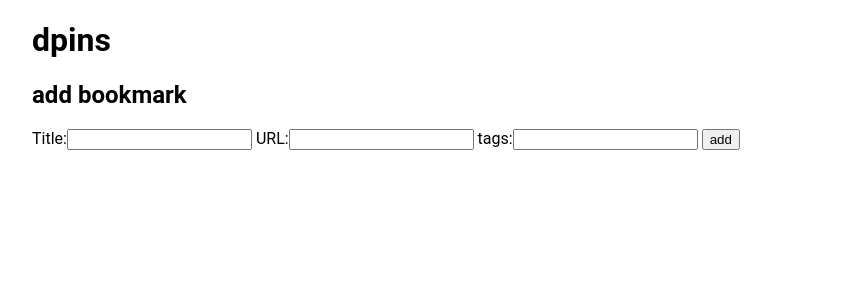
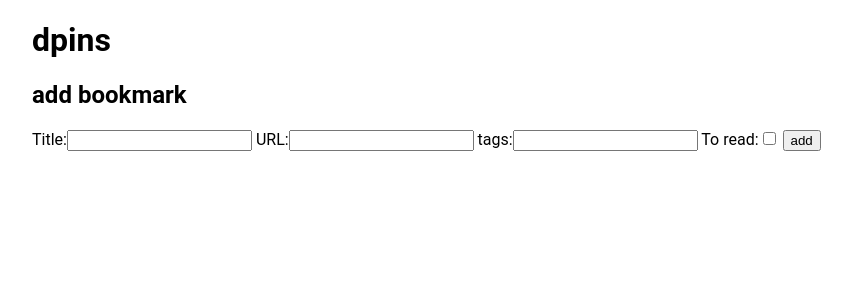
Before and after one commit to DominikM/dpins, a Django app: page /add/ in a window 1280 px wide. Shown: the top 300 px of the page, without its empty margins (108-960 px from the left). Run offline with Django 3.2, Linux system fonts and the light colour scheme; the visitor is signed in with stand-in values (Sample User, id 1).

Commit message:
added to read funcionality

```diff
--- a/bookmarks/forms.py
+++ b/bookmarks/forms.py
@@ -1,13 +1,14 @@
-from django.forms import Form, URLField, CharField, BooleanField, HiddenInput, FileField
+from django import forms
 
 from .models import Bookmark
 
-class BookmarkForm(Form):
-    title = CharField(label='Title')
-    url = URLField(label='URL')
-    tags = CharField(label='tags', required=False)
-    auto_close = BooleanField(initial=False, widget=HiddenInput(), required=False)
+class BookmarkForm(forms.Form):
+    title = forms.CharField(label='Title')
+    url = forms.URLField(label='URL')
+    tags = forms.CharField(label='tags', required=False)
+    to_read = forms.BooleanField(label='To read', initial=False)
+    auto_close = forms.BooleanField(initial=False, widget=forms.HiddenInput(), required=False)
 
 
-class ImportFileForm(Form):
-    html = FileField(label='File')
+class ImportFileForm(forms.Form):
+    html = forms.FileField(label='File')
--- a/bookmarks/models.py
+++ b/bookmarks/models.py
@@ -6,6 +6,7 @@ from django.contrib.auth.models import User
 class Bookmark(models.Model):
     title = models.TextField()
     tags = models.ManyToManyField('Tag', related_name="bookmarks", blank=True)
+    to_read = models.BooleanField(default=False)
     url = models.URLField(max_length=500)
     date_time_added = models.DateTimeField(auto_now_add=True)
     user = models.ForeignKey(User, on_delete=models.CASCADE, related_name='bookmarks')
--- a/bookmarks/static/bookmarks/main.css
+++ b/bookmarks/static/bookmarks/main.css
@@ -30,8 +30,8 @@ body {
 
 .bm {
     display: block;
-    margin-top: 1em;
-    margin-bottom: 1em;
+    padding-top: 0.6em;
+    padding-bottom: 0.6em;
 }
 
 .bm_commands {
@@ -101,3 +101,7 @@ a.bm_title {
     float: right;
     margin-left: 0.5em
 }
+
+.unread {
+    background-color: #d4d4d4;
+}
--- a/bookmarks/templates/bookmarks.html
+++ b/bookmarks/templates/bookmarks.html
@@ -3,7 +3,8 @@
 
 {% block content %}
 <div id="commands_container">
-    <div class="command_left"><a href="{% url 'bookmark_add' %}">add</a></div>
+  <div class="command_left"><a href="{% url 'bookmark_add' %}">add</a></div>
+  <div class="command_left"><a href="{% url 'bookmarks_to_read' %}">to read</a></div>
     <div class="command_right"><a href="{% url 'logout' %}">logout</a></div>
     <div class="command_right"><a href="javascript:(function(){data={title:document.title,url:window.location.href,auto_close: true};urlParams=new URLSearchParams(data);newUrl=new URL(&quot;http://dpins.link/add&quot;);newUrl.search = &quot;?+urlParams.toString();window.open(newUrl.toString());})();">bookmarklet</a></div>
     <div class="command_right"><a href="{% url 'import_html' %}">import</a></div>
--- a/bookmarks/urls.py
+++ b/bookmarks/urls.py
@@ -27,5 +27,8 @@ urlpatterns = [
     path('delete/<bookmark_id>/', views.bookmark_delete, name='bookmark_delete'),
     path('tag/<word>/', views.tag_view, name='tag'),
     path('search/', views.search_view, name='search'),
-    path('import_html/', views.import_html, name='import_html')
+    path('import_html/', views.import_html, name='import_html'),
+    path('set_read/<bookmark_id>', views.set_read, name='set_read'),
+    path('set_unread/<bookmark_id>', views.set_unread, name='set_unread'),
+    path('to_read/', views.bookmarks_to_read, name='bookmarks_to_read')
 ]
--- a/bookmarks/views.py
+++ b/bookmarks/views.py
@@ -13,6 +13,7 @@ from lxml import etree
 
 from .models import Bookmark, Tag
 from .forms import BookmarkForm, ImportFileForm
+from . import utils
 
 
 def home(request):
@@ -30,6 +31,14 @@ def bookmarks(request):
     page_obj = paginator.get_page(page_number)
     return render(request, 'bookmarks.html', {'bookmarks': page_obj, 'bmform': BookmarkForm(), 'import_html_form': ImportFileForm()})
 
+@login_required
+def bookmarks_to_read(request):
+    bookmarks = Bookmark.objects.filter(user=request.user, to_read=True).order_by('-date_time_added')
+    paginator = Paginator(bookmarks, 25)
+    page_number = request.GET.get('page')
+    page_obj = paginator.get_page(page_number)
+    return render(request, 'bookmarks_to_read.html', {'bookmarks': page_obj, 'bmform': BookmarkForm(), 'import_html_form': ImportFileForm()})
+
 
 @login_required
 def bookmark_add(request):
@@ -37,22 +46,13 @@ def bookmark_add(request):
     if request.method == 'POST':
         bookmark_form = BookmarkForm(request.POST)
         if bookmark_form.is_valid():
-            title = bookmark_form.cleaned_data['title']
-            url = bookmark_form.cleaned_data['url']
-            tags_str = bookmark_form.cleaned_data['tags']
-
-            tags = []
-            tags_str = tags_str.split(',')
-            for tag_str in tags_str:
-                if tag_str:
-                    tag, _ = Tag.objects.get_or_create(word=tag_str.strip(), user=request.user)
-                    tags.append(tag)
-
-            b = Bookmark.objects.create(title=title, url=url, user=request.user)
-            for tag in tags:
-                b.tags.add(tag)
-
-            b.save()
+            utils.create_bookmark(
+                bookmark_form.cleaned_data['title'],
+                bookmark_form.cleaned_data['url'],
+                bookmark_form.cleaned_data['tags_str'],
+                bookmark_form.cleaned_data['to_read'],
+                request.user
+            )
 
             if bookmark_form.cleaned_data['auto_close']:
                 return render(request, 'close.html')
@@ -74,6 +74,10 @@ def bookmark_add(request):
         if 'auto_close' in request.GET:
             data['auto_close'] = request.GET.get('auto_close')
 
+        if 'to_read' in request.GET and request.GET.get('to_read'):
+            utils.create_bookmark(data['title'], data['url'], '', True, request.user)
+            return render(request, 'close.html')
+
         bookmark_form = BookmarkForm(initial=data)
 
 
@@ -90,7 +94,8 @@ def bookmark_edit(request, bookmark_id):
     bookmark_data= {
         'title': bookmark.title,
         'url': bookmark.url,
-        'tags': ','.join([tag.word for tag in bookmark.tags.all()])
+        'tags': ','.join([tag.word for tag in bookmark.tags.all()]),
+        'to_read': bookmark.to_read
     }
 
     if request.method == 'POST':
@@ -122,12 +127,42 @@ def bookmark_edit(request, bookmark_id):
                     tag = Tag.objects.get(word=tag_str, user=request.user)
                     bookmark.tags.remove(tag)
 
+            if 'to_read' in to_update:
+                to_read = bookmark_form.cleaned_data['to_read']
+                bookmark.to_read = to_read
+
             bookmark.save()
             return HttpResponseRedirect(reverse('bm'))
 
     else:
         bookmark_form = BookmarkForm(initial=bookmark_data)
         return render(request, 'bookmark_edit.html', {'bookmark_form': bookmark_form})
+
+
+@login_required
+def set_read(request, bookmark_id):
+    try:
+        bookmark = Bookmark.objects.get(id=bookmark_id)
+        bookmark.to_read = False
+        bookmark.save()
+
+    except ObjectDoesNotExist:
+        pass
+
+    return HttpResponseRedirect(reverse('bm'))
+
+
+@login_required
+def set_unread(request, bookmark_id):
+    try:
+        bookmark = Bookmark.objects.get(id=bookmark_id)
+        bookmark.to_read = True
+        bookmark.save()
+
+    except ObjectDoesNotExist:
+        pass
+
+    return HttpResponseRedirect(reverse('bm'))
 
 
 @login_required
```
Also changed, not shown: bookmarks/templates/bookmark_snippet.html (+6 -1 lines), 1 other file.
